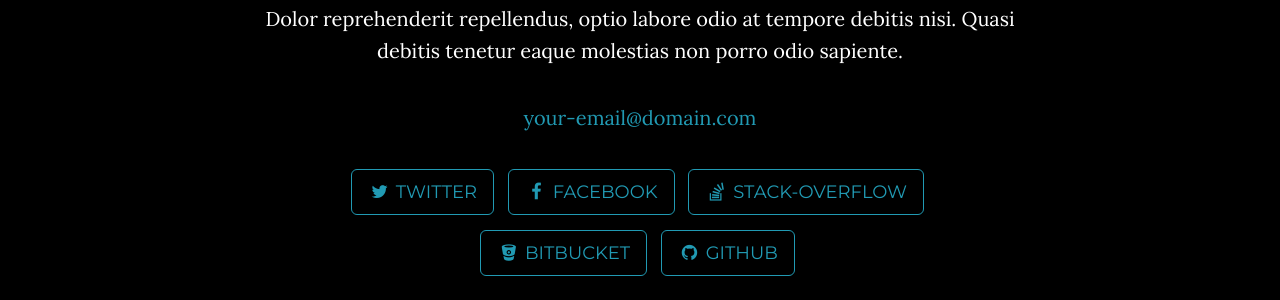
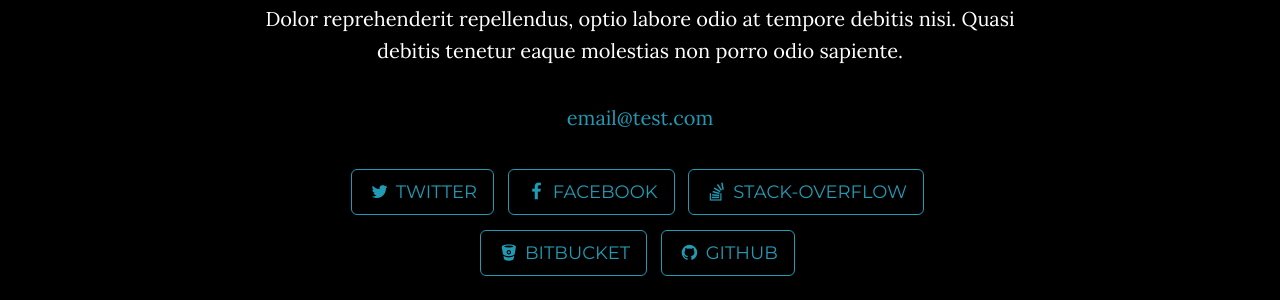
Before and after one commit to gutzrodolfo/arwedding.love, a Jekyll site: the page built from index.html, in a window 1280 px wide and 900 px high, scrolled down 1880 px. Shown: the part 155-455 px from the top of the window. Built offline with Jekyll 4.4.1, drawn with Linux system fonts in a browser that asks for light colours.

```diff
--- a/_config.yml
+++ b/_config.yml
@@ -1,6 +1,6 @@
 # Site settings
 title: Alexa and Rudy
-email: your-email@domain.com
+email: email@test.com
 url: https://example.github.io
 description: "In Progress!"
 
```
